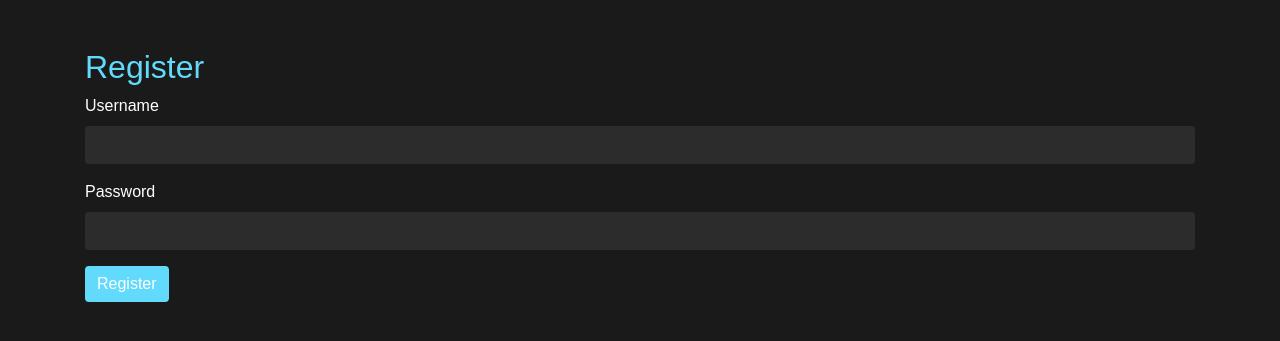
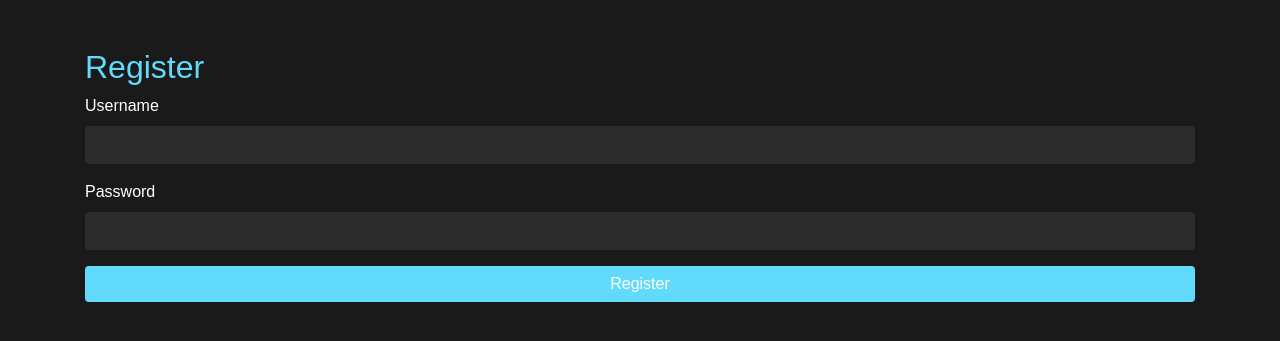
Before and after one commit to hellenhuang66/Swap-System, a Flask app: page /register in a window 1280 px wide. Shown: the part 56-397 px from the top of the page. Run offline with Flask 2, Linux system fonts and the light colour scheme; some libraries are stand-ins or nearby versions.

Commit message:
Update register.html

```diff
--- a/template/register.html
+++ b/template/register.html
@@ -10,6 +10,6 @@
         <label for="password">Password</label>
         <input type="password" name="password" class="form-control" required>
     </div>
-    <button type="submit" class="btn btn-primary">Register</button>
+    <button type="submit" class="btn btn-primary btn-block">Register</button>
 </form>
 {% endblock %}
```
